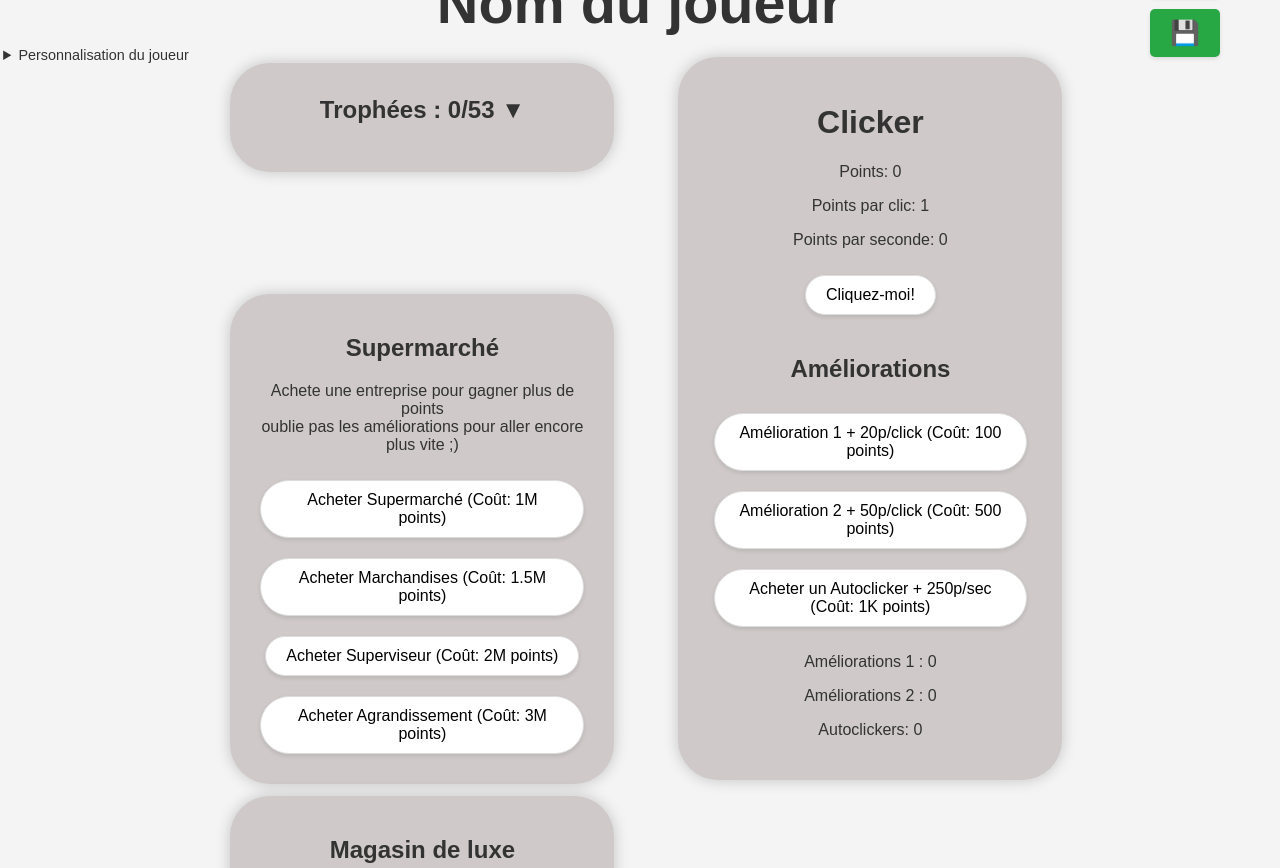
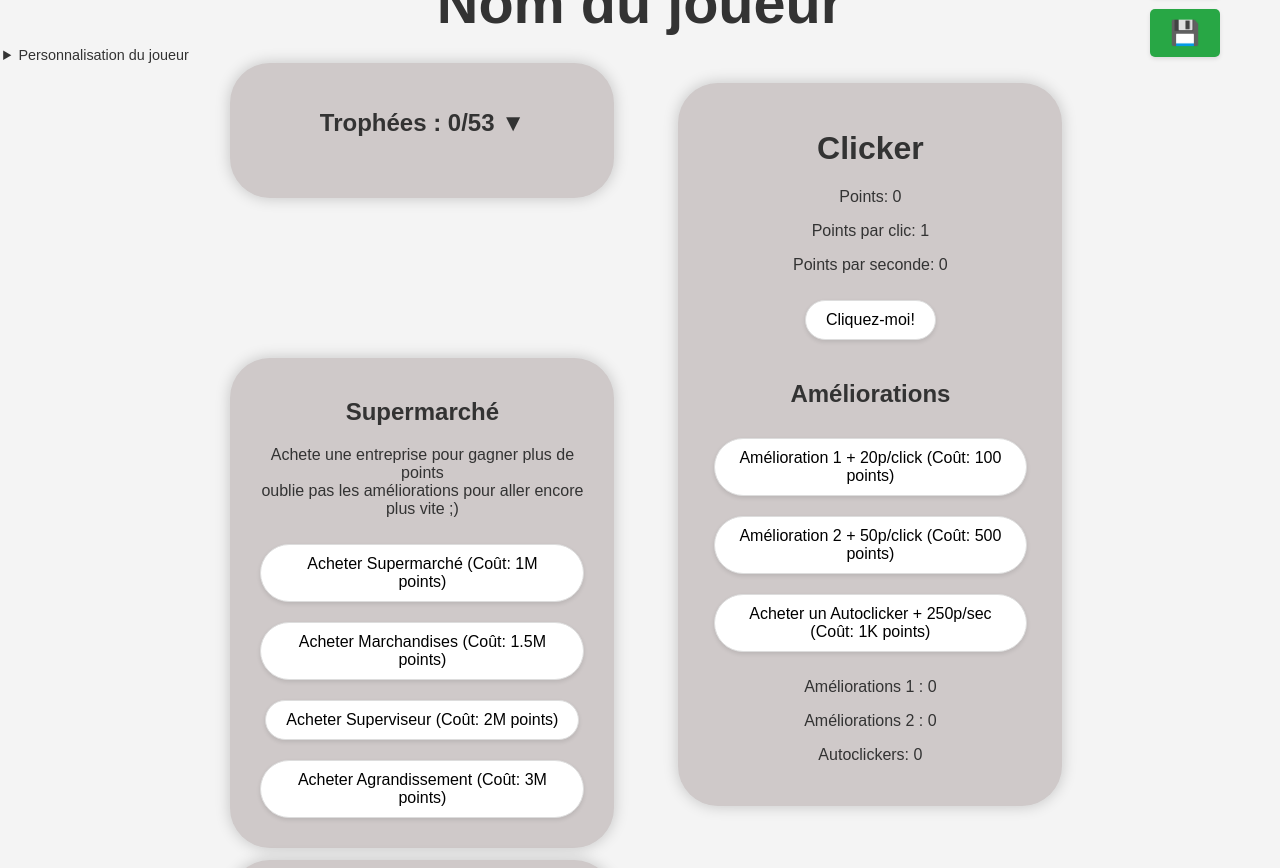
Before and after one commit to NoeMarchal/Taptastic-, a plain HTML site: page index.html in a window 1280 px wide. Shown: the part 81-949 px from the top of the page. Drawn offline with nearby package versions, Linux system fonts and the light colour scheme; some packages are replaced by stand-ins of ours; a script that the page names is missing.

Commit message:
fix pos maybe

```diff
--- a/index.html
+++ b/index.html
@@ -46,8 +46,6 @@
     </details>
 
     <!-- Conteneur principal du jeu -->
-    <div class="trophies-container">
-        <div class="container">
             <div class="trophies">
                 <h2>Trophées : <span id="trophy-count">0/23</span> <span id="toggle-arrow">▼</span></h2>
                 <ul id="trophy-list">
--- a/styles.css
+++ b/styles.css
@@ -13,11 +13,12 @@ body {
 /* Styles des blocs "Jeu" et "Trophées" */
  .trophies {
     width: 30%;
-    padding: 1%;
+    padding: 2%;
     background-color: #cfc9c9;
     border-radius: 40px;
     box-shadow: 0 0 15px rgba(0, 0, 0, 0.2);
     margin-left: 18%;
+    text-align: center;
 
 }
 
@@ -165,7 +166,7 @@ button, input, select, option {
     box-shadow: 0 0 15px rgba(0, 0, 0, 0.2);
     text-align: center;
     margin-left: 18%;
-    margin-top: -38%;
+    margin-top: -35%;
 }
 .entreprise-container{
     width:  30%;
```
